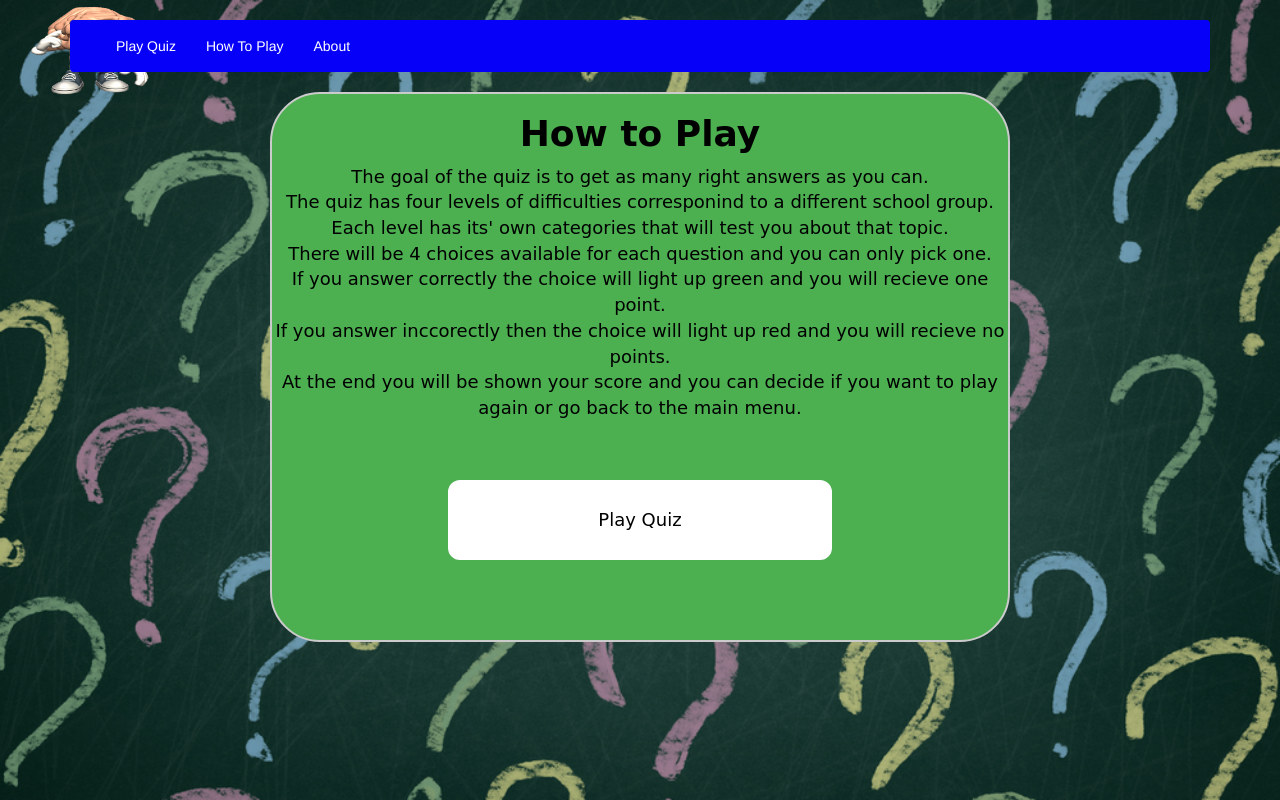
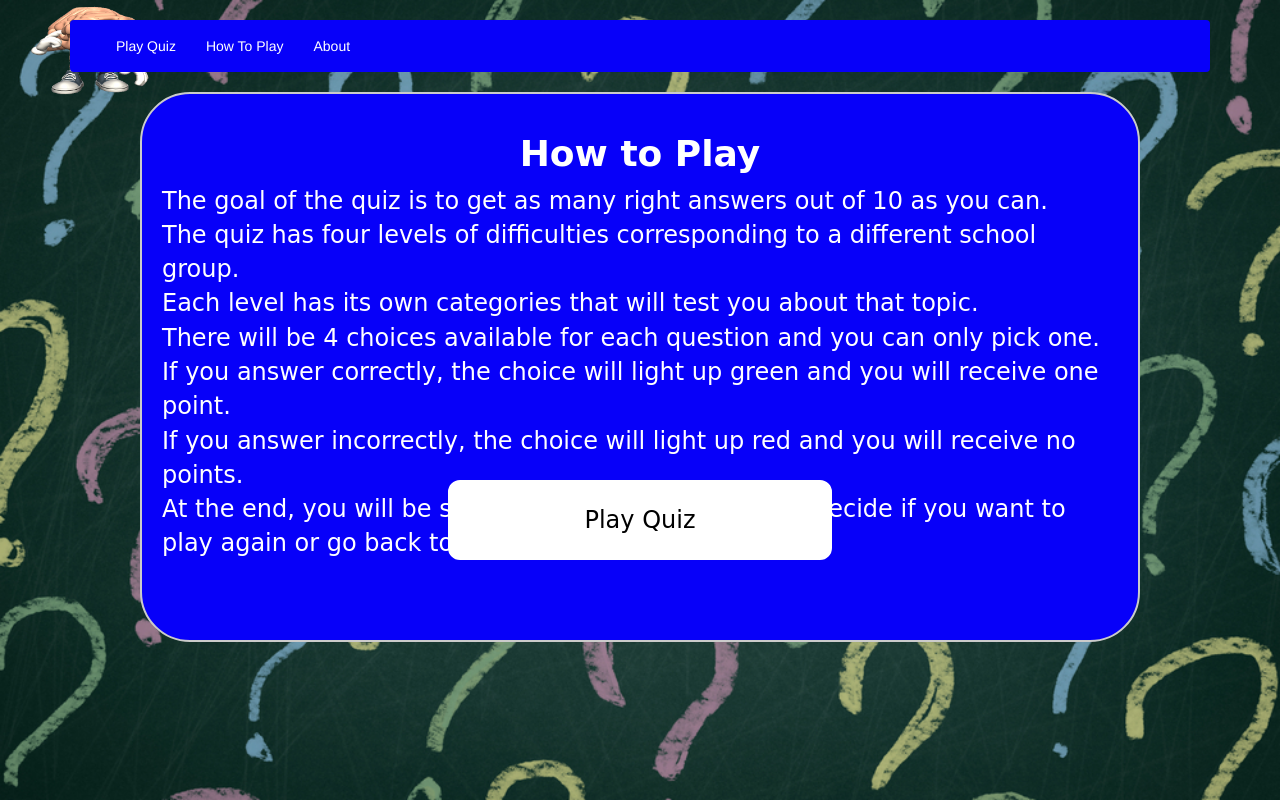
Before and after one commit to tamqtran/CECS445, a Django app: page /quiz/HowToPlay/ in a window 1280 px wide. Run offline with Django 3.2, Linux system fonts and the light colour scheme; some libraries are stand-ins or nearby versions.

Commit message:
add update to look consistent

```diff
--- a/QuizWebsite/quiz/Templates/HowToPlay.html
+++ b/QuizWebsite/quiz/Templates/HowToPlay.html
@@ -10,15 +10,16 @@
 	{% block body %}
         <body>
             <div id= "about">
-		<font face = "Comic sans MS" size ="4"><h1 align="center" style=color:black> <b> How to Play</b> </h1>
+            <font face = "Comic sans MS" size ="4"><h1 align="center" style=color:white> <b> How to Play</b> </h1>
 
-        <font face = "Comic sans MS" size ="4"><p align="center" style=color:black> The goal of the quiz is to get as many right answers as you can. <br />
-            The quiz has four levels of difficulties corresponind to a different school group. <br />
-            Each level has its' own categories that will test you about that topic. <br />
-            There will be 4 choices available for each question and you can only pick one. <br />
-            If you answer correctly the choice will light up green and you will recieve one point. <br />
-            If you answer inccorectly then the choice will light up red and you will recieve no points. <br />
-						At the end you will be shown your score and you can decide if you want to play again or go back to the main menu. <br />
+            <font face = "Comic sans MS" size ="5"><p align="left-align" style=color:white>
+                The goal of the quiz is to get as many right answers out of 10 as you can.<br />
+                The quiz has four levels of difficulties corresponding to a different school group.<br />
+                Each level has its own categories that will test you about that topic.<br />
+                There will be 4 choices available for each question and you can only pick one.<br />
+                If you answer correctly, the choice will light up green and you will receive one point.<br />
+                If you answer incorrectly, the choice will light up red and you will receive no points.<br />
+                At the end, you will be shown your score and you can decide if you want to play again or go back to the main menu.<br />
 
                 <form method="get" action="{% url 'quiz:AgeSelection' %}">
                     <button type="submit" id="playQuiz" >Play Quiz </button>
@@ -31,11 +32,12 @@
 		#about
 		{
             height: 550px;
-				width: 740px;
+            width: 1000px;
 		    margin: 0 auto;
 		    border-radius: 50px;
-				background-color: #4CAF50;;
+            background-color: #0700f9;
 		    border: 2px solid #cbcbcb;
+            padding: 20px;
 		}
 		body{
             background-image: url('{% static "QuizWebsite/blackboard.jpg"%}');
@@ -58,7 +60,7 @@
             transition-duration: 0.4s;
 			}
         #playQuiz:hover {
-    		background-color: #4CAF50; /* Green */
+    		background-color: #f98100; /* Green */
     		color: #black;
             box-shadow: 0 12px 16px 0 rgba(0,0,0,0.24), 0 17px 50px 0 rgba(0,0,0,0.19);
 			}
```
Also changed, not shown: QuizWebsite/quiz/Templates/QuizGame.html (+24 -12 lines). Lines whose indentation alone changed are shown as unchanged.
